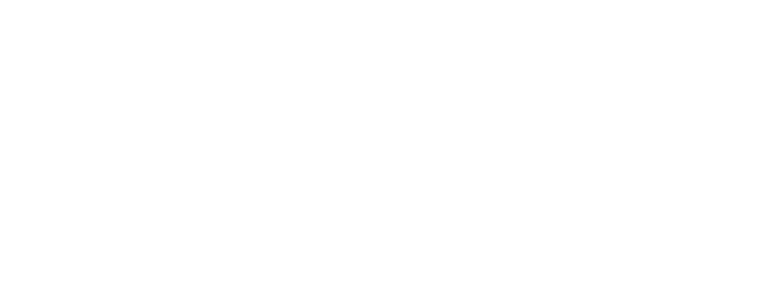
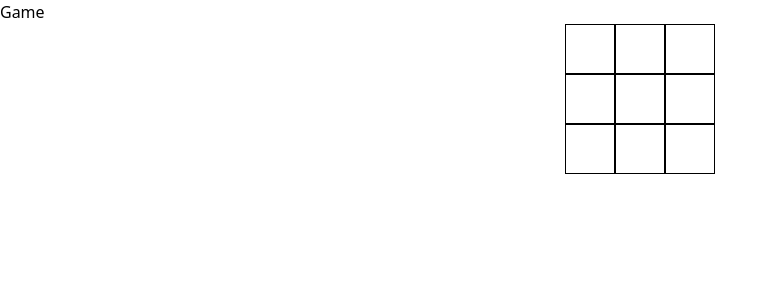
Before and after one commit to salahenv/rb-playground, a React (Create React App) app: page /game in a window 1280 px wide. Before the commit this address had no page. Shown: the top 300 px of the page, without its empty margins (0-777 px from the left). Built offline with nearby package versions, Linux system fonts and the light colour scheme.

Commit message:
added: n*n tic toe

```diff
--- a/src/App.js
+++ b/src/App.js
@@ -2,13 +2,14 @@
 import { Routes, Route } from 'react-router-dom';
 import Home from './Home';
 import CaraouselPage from './Carausel';
+import Game from './components/tic-toe';
 
 function App() {
   return (
     <Routes>
       <Route path="/" element={<Home />} />
       <Route path="/carousel" element={<CaraouselPage />} />
-
+      <Route path="/game" element={<Game n={3} />} />
     </Routes>
   );
 }
--- /dev/null
+++ b/src/components/tic-toe.js
@@ -0,0 +1,80 @@
+import React, { useState, useEffect, useRef } from 'react';
+
+const Game = ({n}) => {
+    const twoDArray = Array(n).fill(null).map((row)=>{return Array(n).fill(null)});
+    const [board, setBoard] = useState(twoDArray);
+    const [turn, setTurn] = useState('X');
+
+    const onCellClick = (ri, ci) => {
+       const newBoard = board.map((row, r) => {
+        return row.map((cell, c) => {
+            if(r === ri && c === ci && board[r][c] === null) {
+                if(turn === 'X') {
+                    return board[r][c] = 'X';
+                } else {
+                    return board[r][c] = 'O';
+                }
+            } else {
+                return board[r][c];
+            }
+        })
+       })
+       setBoard(newBoard);
+       if(checkWinner(board, ri, ci)) {
+        alert(`Won ${turn}`);
+       }else {
+        setTurn(turn === "X" ? "O" : "X");
+       }
+
+    }
+
+
+    const checkWinner = (board, row, col) => {
+        // Check row
+        if (board[row].every(cell => cell === turn)) return true;
+
+        // Check column
+        if (board.every(r => r[col] === turn)) return true;
+
+        // Check main diagonal
+        if (row === col && board.every((r, i) => r[i] === turn)) return true;
+
+        // Check anti-diagonal
+        if (row + col === n - 1 && board.every((r, i) => r[n - 1 - i] === turn)) return true;
+
+        return false;
+      };
+
+    return (
+        <div>
+            <h1>Game</h1>
+            <div
+                style={{
+                    display: 'grid',
+                    gridTemplateColumns: `repeat(${n}, 50px)`,
+                    justifyContent: "center",
+                }}
+            >
+                {
+                    board.map((row, ri) => {
+                      return row.map((cell, ci) => {
+                        return (
+                            <div
+                                key = {ri+ci}
+                                style = {{
+                                    width: 50,
+                                    height: 50,
+                                    border: '1px solid black',
+                                }}
+                                onClick = {() => onCellClick(ri, ci)}
+                            >{cell}</div>
+                        )
+                      })
+                    })
+                }
+            </div>
+        </div>
+    )
+}
+
+export default Game;
```
